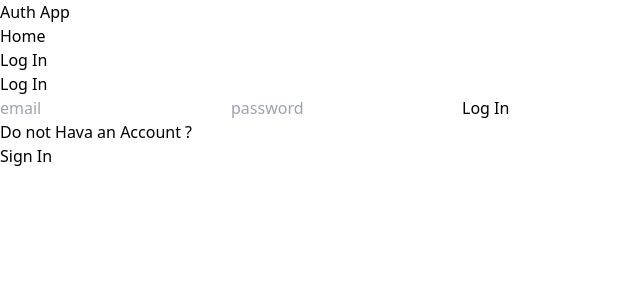
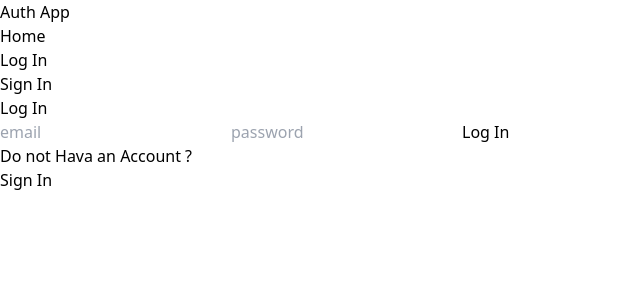
Before and after one commit to vishalrathore8oct/auth-gateway-mern, a React (Vite) app in the folder client/: page /log-in in a window 1280 px wide. Shown: the top 300 px of the page, without its empty margins (0-640 px from the left). Built offline with nearby package versions, Linux system fonts and the light colour scheme.

Commit message:
fix some minor logs

```diff
--- a/client/src/App.jsx
+++ b/client/src/App.jsx
@@ -12,8 +12,8 @@ export default function App() {
       <Routes>
         <Route path="/" element={<Home/>} />
         <Route path="/profile" element={<Profile/>} />
+        <Route path="/log-in" element={<LogIn/>} />
         <Route path="/sign-in" element={<SignIn/>} />
-        <Route path="/log-in" element={<LogIn/>} />
       </Routes>
     </BrowserRouter>
   )
--- a/client/src/components/Navbar.jsx
+++ b/client/src/components/Navbar.jsx
@@ -9,6 +9,7 @@ export default function Navbar() {
                     <ul className="flex gap-16">
                         <Link to="/"><li>Home</li></Link>
                         <Link to="/log-in"><li>Log In</li></Link>
+                        <Link to="/sign-in"><li>Sign In</li></Link>
                     </ul>
                 </div>
             </div>
--- a/client/src/pages/LogIn.jsx
+++ b/client/src/pages/LogIn.jsx
@@ -26,7 +26,7 @@ export default function LogIn() {
         body: JSON.stringify(formData)
       })
       const data = await res.json()
-      console.log(data);
+      // console.log(data);
 
       setLoading(false)
 
```
